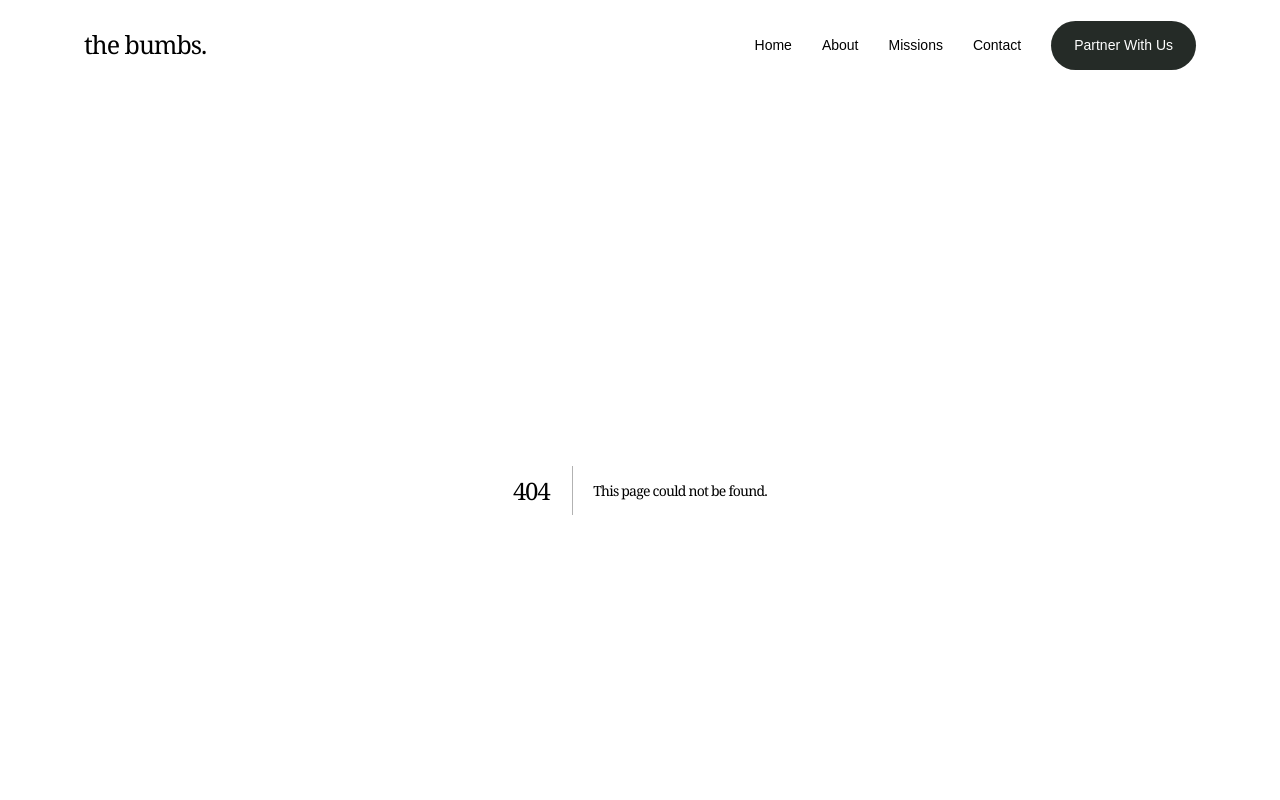
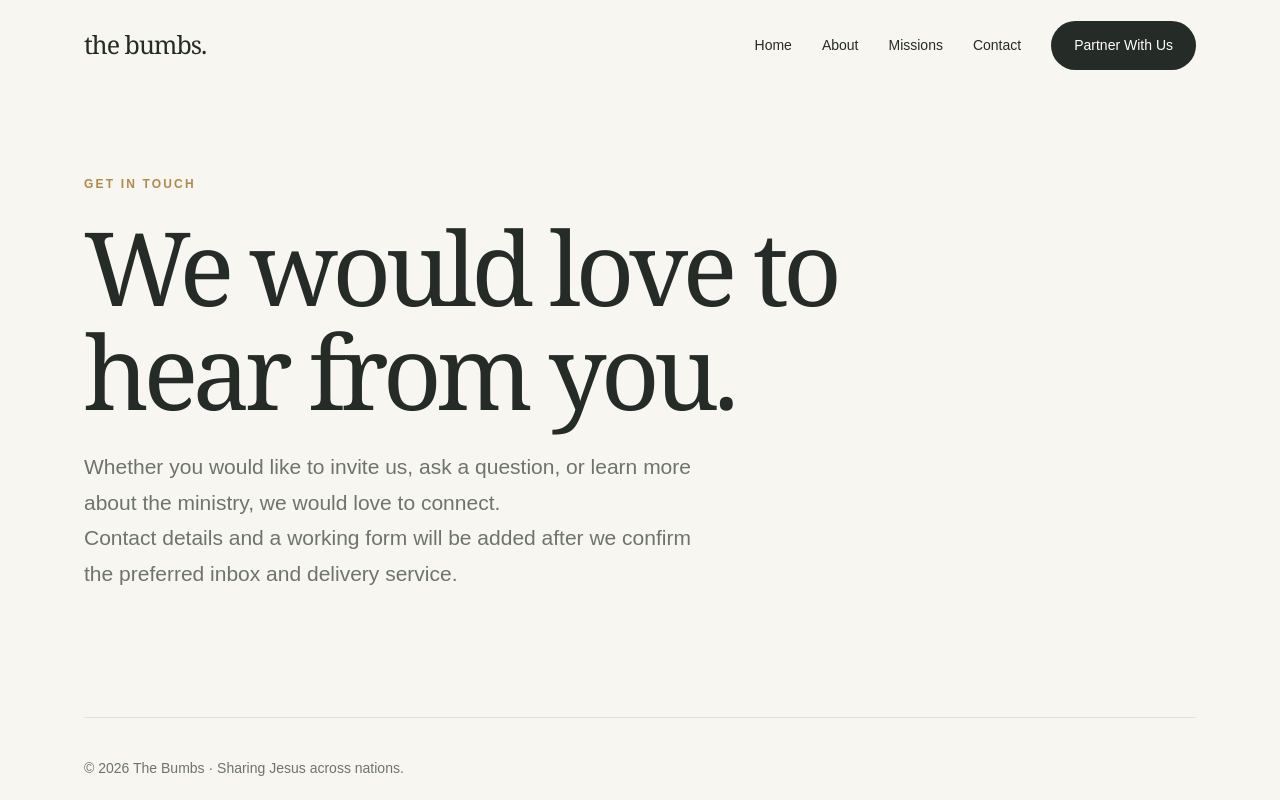
Before and after one commit to bumbmatei-sys/thebumbs-website, a Next.js app: page /contact in a window 1280 px wide. Before the commit this address had no page. Shown: the top 800 px of the page. Built offline with nearby package versions, Linux system fonts and the light colour scheme.

Commit message:
feat: add app/contact/page.tsx

```diff
--- /dev/null
+++ b/app/contact/page.tsx
@@ -0,0 +1,2 @@
+export const metadata={title:"Contact"};
+export default function Contact(){return <main><section className="hero reveal"><span className="eyebrow">Get in touch</span><h1>We would love to hear from you.</h1><p className="lead">Whether you would like to invite us, ask a question, or learn more about the ministry, we would love to connect.</p><p className="lead">Contact details and a working form will be added after we confirm the preferred inbox and delivery service.</p></section></main>}
```
